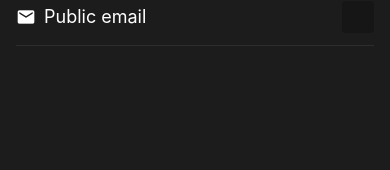
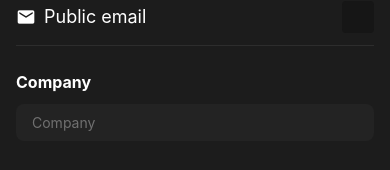
Before and after one commit to arthurrios/nativecn-app, a React Native app: screen / in a window 390 px wide. Shown: the part 592-762 px from the top of the page. Built offline with nearby package versions, Linux system fonts and the light colour scheme.

Commit message:
feat: Add input component

```diff
--- a/src/app/Profile.tsx
+++ b/src/app/Profile.tsx
@@ -3,6 +3,7 @@ import { Image, View } from 'react-native'
 import { Skills } from '@/components/Skills'
 import { User } from '@/components/User'
 import { Preferences } from '@/components/Preferences'
+import { Input } from '@/components/Input'
 
 export function Profile() {
   return (
@@ -17,6 +18,10 @@ export function Profile() {
         <User />
         <Skills />
         <Preferences />
+
+        <View className="w-full mt-6 flex-1">
+          <Input placeholder="Company" inputClasses="mb-6" label="Company" />
+        </View>
       </View>
     </View>
   )
--- /dev/null
+++ b/src/components/Input.tsx
@@ -0,0 +1,35 @@
+import { forwardRef } from 'react'
+import { Text, TextInput, View } from 'react-native'
+
+import { cn } from '../lib/utils'
+import { colors } from '@/styles/colors'
+
+export interface InputProps
+  extends React.ComponentPropsWithoutRef<typeof TextInput> {
+  label?: string
+  labelClasses?: string
+  inputClasses?: string
+}
+const Input = forwardRef<React.ElementRef<typeof TextInput>, InputProps>(
+  ({ className, label, labelClasses, inputClasses, ...props }, ref) => (
+    <View className={cn('flex flex-col gap-1.5', className)}>
+      {label && (
+        <Text
+          className={cn('text-white text-base font-bold mb-1', labelClasses)}
+        >
+          {label}
+        </Text>
+      )}
+      <TextInput
+        placeholderTextColor={colors.gray[400]}
+        className={cn(
+          inputClasses,
+          'py-2.5 px-4 rounded-lg text-white bg-gray-600',
+        )}
+        {...props}
+      />
+    </View>
+  ),
+)
+
+export { Input }
```
